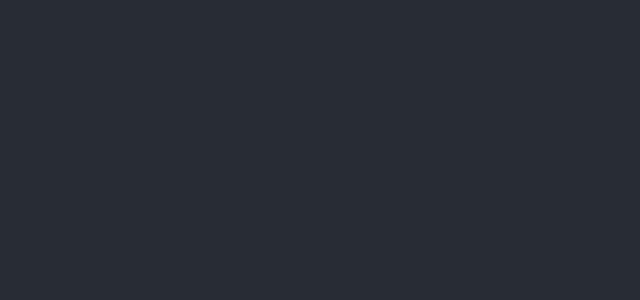
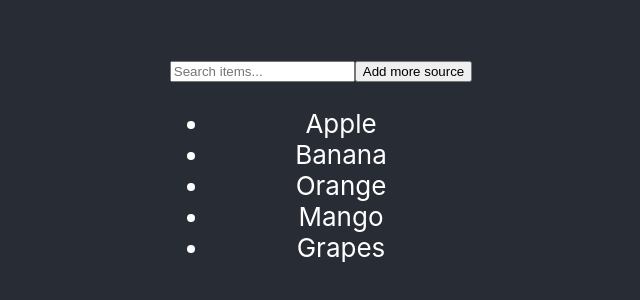
Before and after one commit to cythilya/front-end-testing-example, a React (Create React App) app: page / in a window 1280 px wide. Shown: the part 208-508 px from the top of the page, without its empty margins (319-959 px from the left). Built offline with nearby package versions, Linux system fonts and the light colour scheme.

Commit message:
feat: test call by address

```diff
--- a/src/App.js
+++ b/src/App.js
@@ -1,10 +1,13 @@
 import logo from './logo.svg';
 import './App.css';
+
+import ItemList from './ItemList-1';
 
 function App() {
   return (
     <div className="App">
       <header className="App-header">
+        <ItemList />
         {/* <img src={logo} className="App-logo" alt="logo" />
         <a
           className="App-link"
--- /dev/null
+++ b/src/ItemList-1.js
@@ -0,0 +1,79 @@
+import React, { useState, useMemo } from 'react';
+
+const GROUP_A = [
+  {
+    id: 1,
+    name: 'Apple',
+  },
+  {
+    id: 2,
+    name: 'Banana',
+  },
+  {
+    id: 3,
+    name: 'Orange',
+  },
+];
+const GROUP_B = [
+  {
+    id: 4,
+    name: 'Mango',
+  },
+  {
+    id: 5,
+    name: 'Grapes',
+  },
+];
+const GROUP_C = [
+  {
+    id: 6,
+    name: 'Pineapple',
+  },
+  {
+    id: 7,
+    name: 'Strawberry',
+  },
+];
+
+const ItemList = () => {
+  const fruitA = GROUP_A;
+  const fruitB = GROUP_B;
+  const fruitC = GROUP_C;
+  const [source, setSource] = useState([...fruitA, ...fruitB]);
+
+  const [searchQuery, setSearchQuery] = useState('');
+
+  // Memoize the filtered list
+  const filteredItems = useMemo(() => {
+    return source.filter((item) =>
+      item.name.toLowerCase().includes(searchQuery.toLowerCase())
+    );
+  }, [source, searchQuery]); // Dependencies: items and searchQuery
+
+  return (
+    <div>
+      <input
+        type="text"
+        value={searchQuery}
+        onClick={(e) => setSearchQuery(e.target.value)}
+        onChange={(e) => setSearchQuery(e.target.value)}
+        placeholder="Search items..."
+      />
+      <button
+        onClick={() => {
+          setSource([...fruitA, ...fruitB, ...fruitC]);
+          // source.push('hello');
+        }}
+      >
+        Add more source
+      </button>
+      <ul style={{ height: '200px' }}>
+        {filteredItems.map((item, index) => (
+          <li key={item.id}>{item.name}</li>
+        ))}
+      </ul>
+    </div>
+  );
+};
+
+export default ItemList;
```
